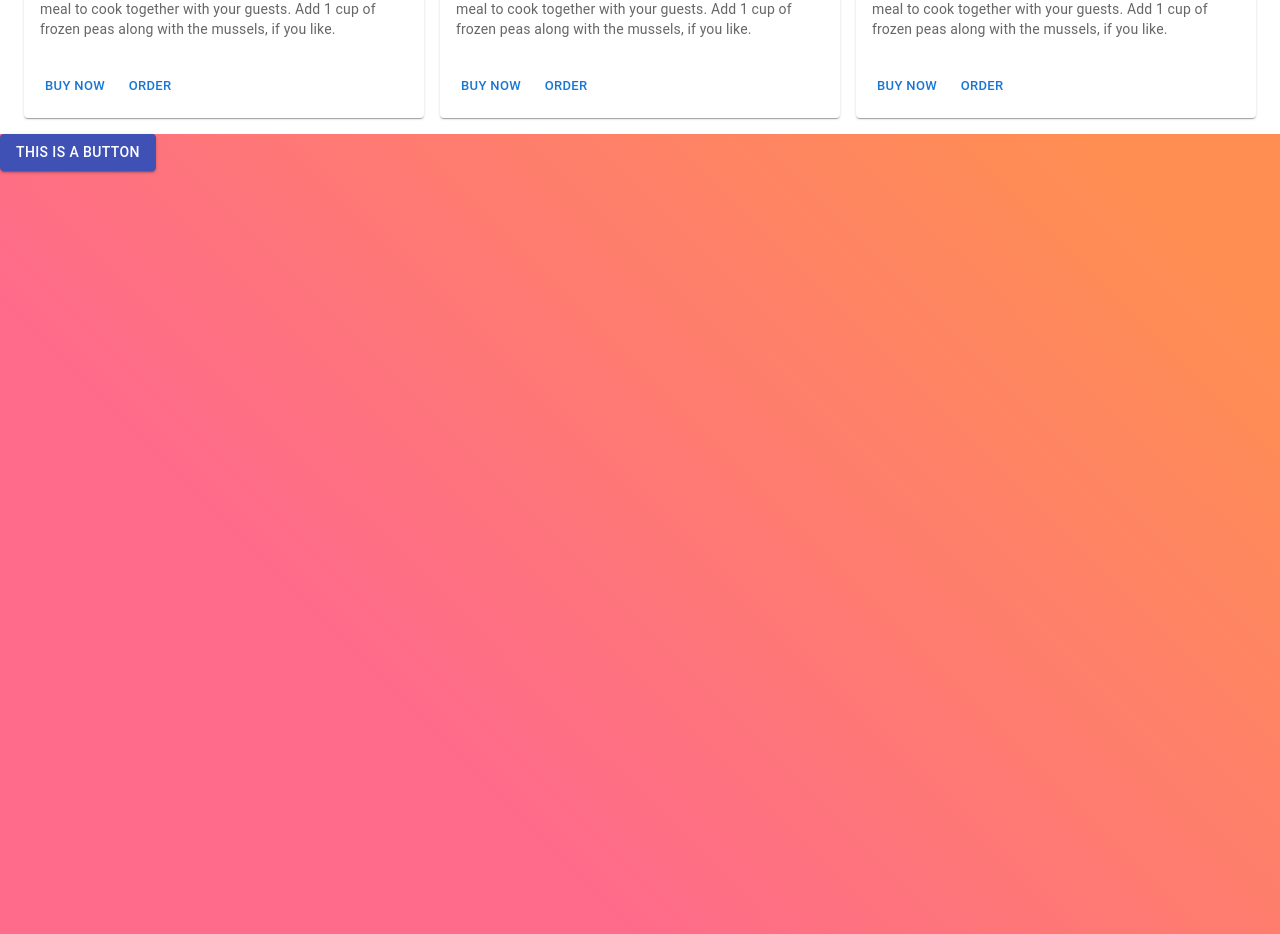
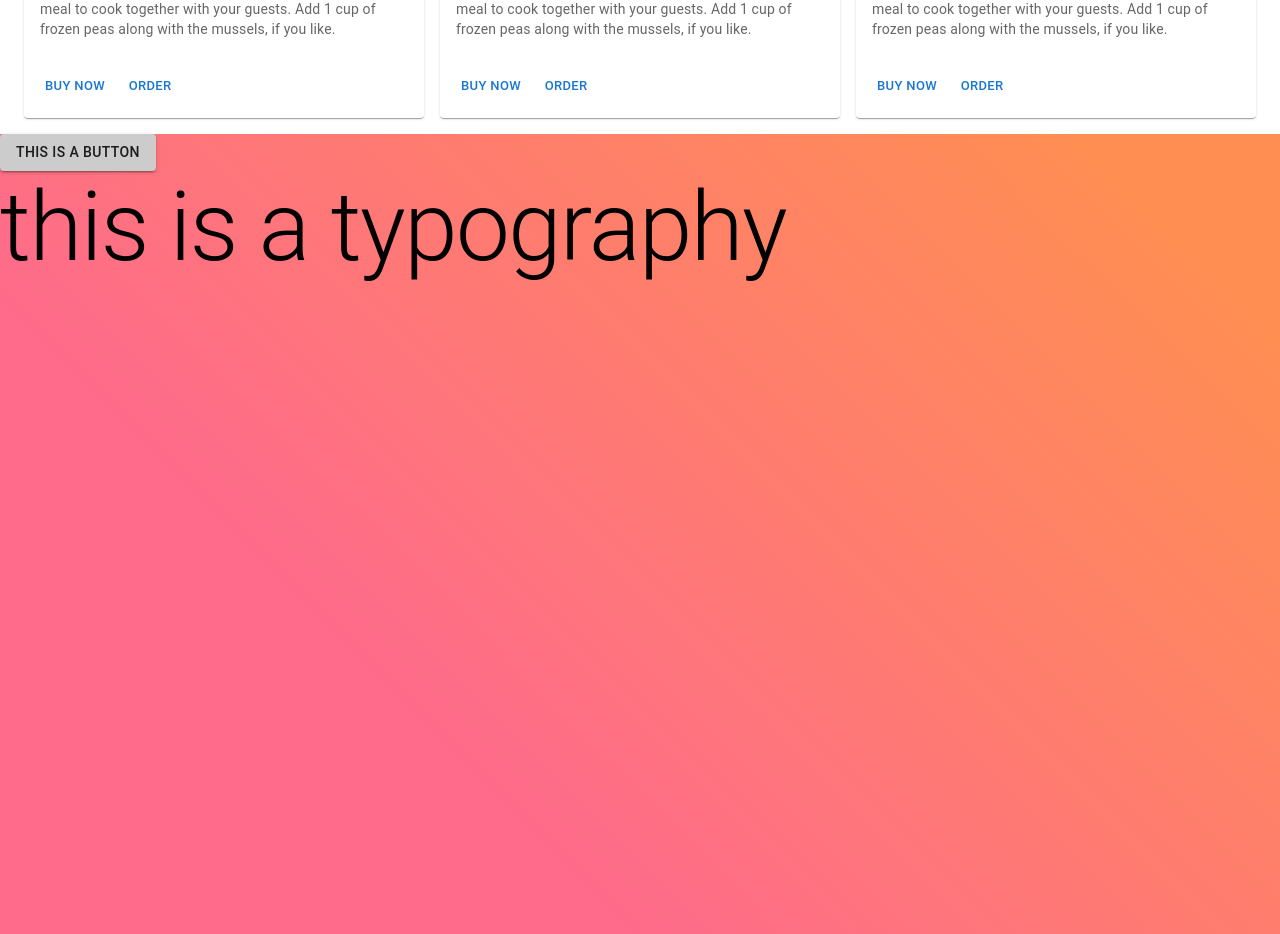
Before and after one commit to Krikor-Greg-Markarian/materialui, a Next.js app: page / in a window 1280 px wide. Shown: the part 1020-1954 px from the top of the page. Built offline with nearby package versions, Linux system fonts and the light colour scheme.

Commit message:
ADD: typography h1 and background theme

```diff
--- a/pages/index.js
+++ b/pages/index.js
@@ -2,13 +2,23 @@ import { Box, Container, Grid, Typography } from "@material-ui/core";
 import Header from "../src/Header";
 import Contetnt from "../src/Contetnt";
 import { Button } from "@mui/material";
-import { makeStyles } from "@material-ui/styles";
+import { makeStyles, ThemeProvider } from "@material-ui/styles";
 import axios from "axios";
 import CoffeCard from "../src/CoffeCard";
 import CoolButton from "../src/CoolButton";
 import TypesOfButtons from "../src/TylesOfButtons";
 import { typography } from "@mui/system";
 import ThemeTest from "../src/ThemeTest";
+import { createTheme } from "@mui/material/styles";
+import { green, purple } from "@mui/material/colors";
+
+const theme = createTheme({
+  palette: {
+    primary: {
+      main: "#CCCCCC",
+    },
+  },
+});
 
 const useStyles = makeStyles({
   buttonStyles: {
@@ -94,7 +104,10 @@ export default function Home(props) {
       {/* <Button className={classes.buttonStyles}>
         hello my name is a button
       </Button> */}
-      <ThemeTest></ThemeTest>
+
+      <ThemeProvider theme={theme}>
+        <ThemeTest></ThemeTest>
+      </ThemeProvider>
     </Grid>
   );
 }
--- a/src/ThemeTest.js
+++ b/src/ThemeTest.js
@@ -1,4 +1,4 @@
-import { Button } from "@material-ui/core";
+import { Button, Typography } from "@material-ui/core";
 import { makeStyles } from "@material-ui/styles";
 import React from "react";
 
@@ -16,6 +16,7 @@ const ThemeTest = (props) => {
       <Button variant='contained' color='primary'>
         this is a button
       </Button>
+      <Typography variant='h1'>this is a typography</Typography>
     </div>
   );
 };
```
